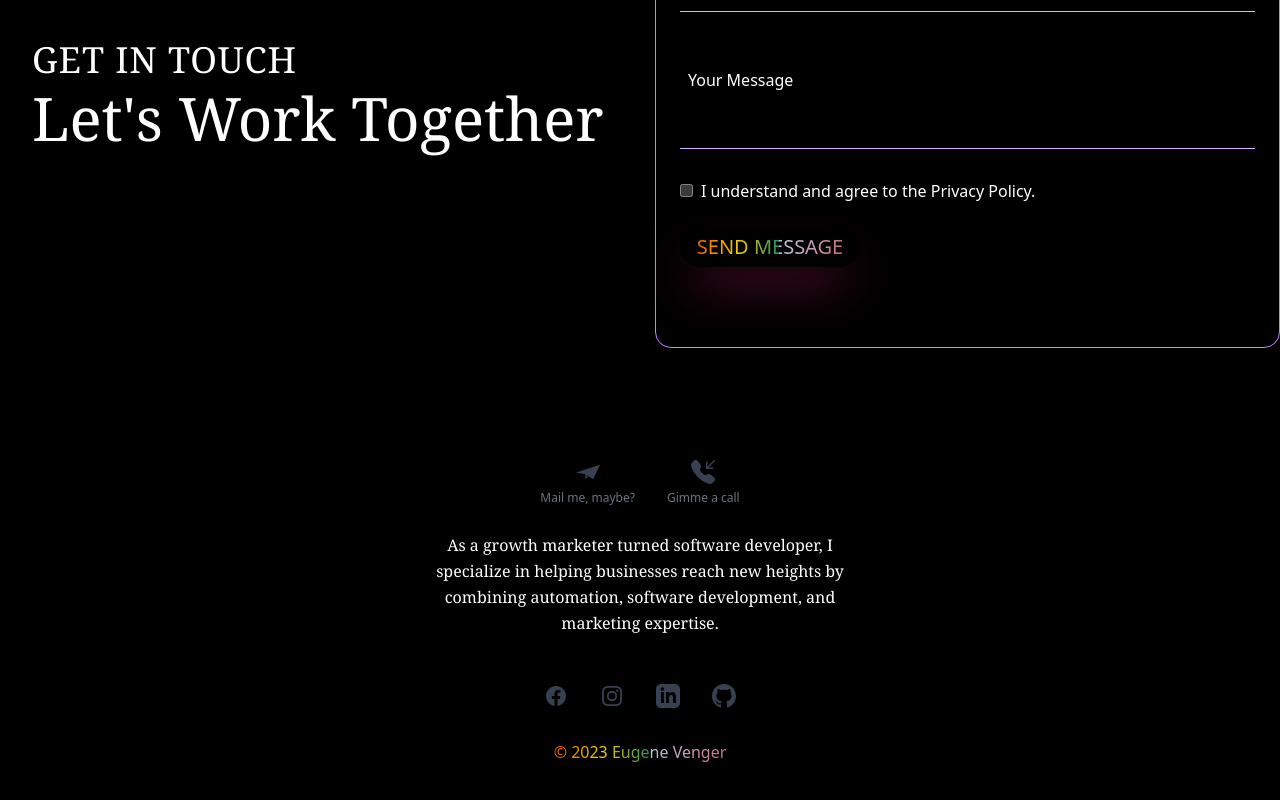
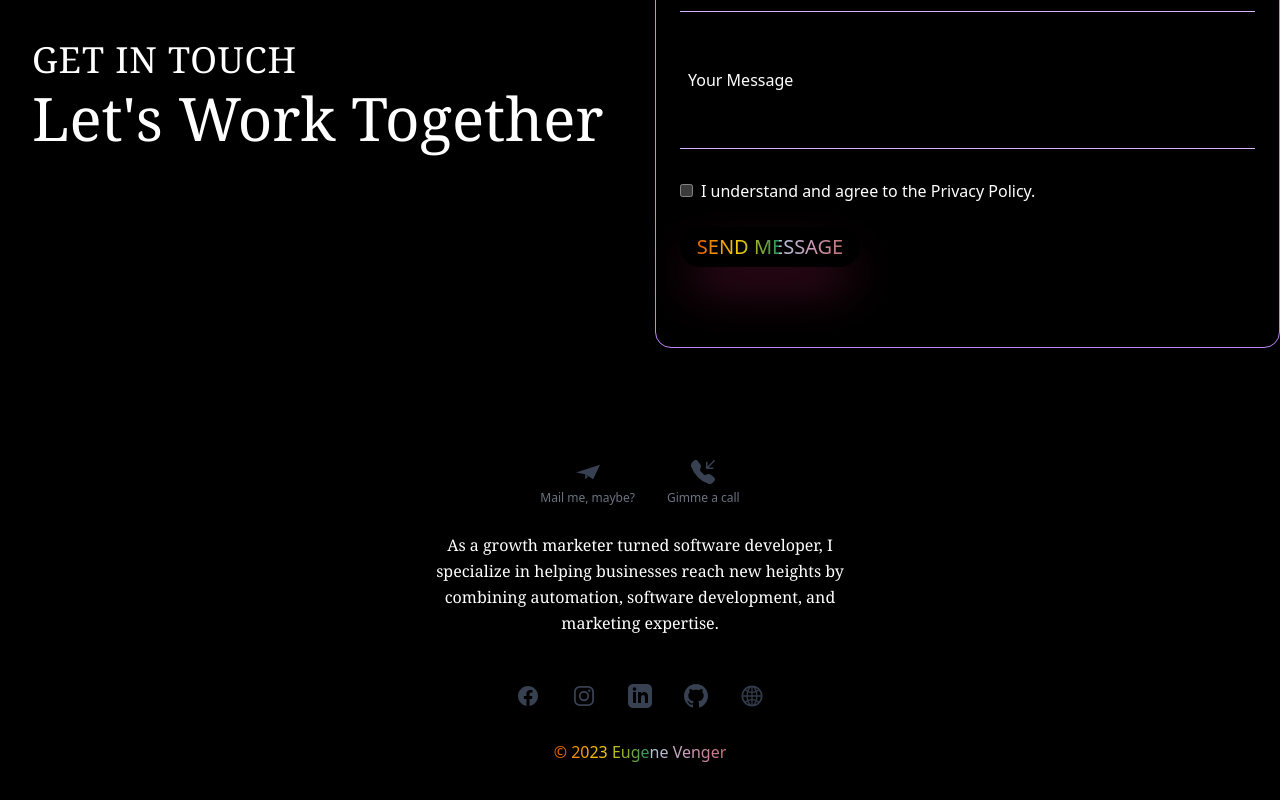
Before and after one commit to scare-destiny/venger.me-new, a Next.js app: page / in a window 1280 px wide. Shown: the part 731-1531 px from the top of the page. Built offline with nearby package versions, Linux system fonts and the light colour scheme.

Commit message:
added footer link to the agency

```diff
--- a/components/Expertise.tsx
+++ b/components/Expertise.tsx
@@ -12,8 +12,8 @@ const skills = [
 
 const Expertise = () => {
 	return (
-		<section className='pt-16 max-w-2xl'>
-			<h2 className='font-semibold text-4xl mb-4'>Skills</h2>
+		<section className='pt-16 max-w-2xl text-center'>
+			<h2 className='font-semibold text-4xl mb-4 '>Skills</h2>
 			<p className=' max-w-lg'>
 				Here&apos;s some of the technologies I&apos;ve been working with, listed in
 				no particular order.
--- a/components/Footer.tsx
+++ b/components/Footer.tsx
@@ -1,5 +1,6 @@
 import { BsTelephoneInboundFill } from 'react-icons/bs'
 import { SiMinutemailer } from 'react-icons/si'
+import { AiOutlineGlobal } from 'react-icons/ai' // Let's get a globe icon
 
 const Footer = () => {
 	return (
@@ -121,7 +122,18 @@ const Footer = () => {
 							</svg>
 						</a>
 					</li>
+					<li className='flex flex-col items-center transition-all duration-300 ease-in-out transform hover:scale-105'>
+						<a
+							href='https://agency.venger.me'
+							target='_blank'
+							rel='noopener noreferrer'
+							className='text-gray-700 transition-transform ease-in-out duration-300 transform hover:skew-y-3 animate-pulse '
+						>
+							<AiOutlineGlobal size={24} aria-label='Globe Icon' className='m-auto' />
+						</a>
+					</li>
 				</ul>
+
 				<div className=' flex justify-center py-8 '>
 					<p className='text-white align-center rainbow'>
 						&copy; {new Date().getFullYear()} Eugene Venger
--- a/tailwind.config.js
+++ b/tailwind.config.js
@@ -44,6 +44,9 @@ module.exports = {
 				'card': 'rgb(var(--card-rgb))',
 				'card-border': 'rgb(var(--card-border-rgb))',
 			},
+			animation: {
+				pulse: 'pulse 2s cubic-bezier(0.4, 0, 0.6, 1) infinite',
+			},
 		},
 	},
 	variants: {
```
